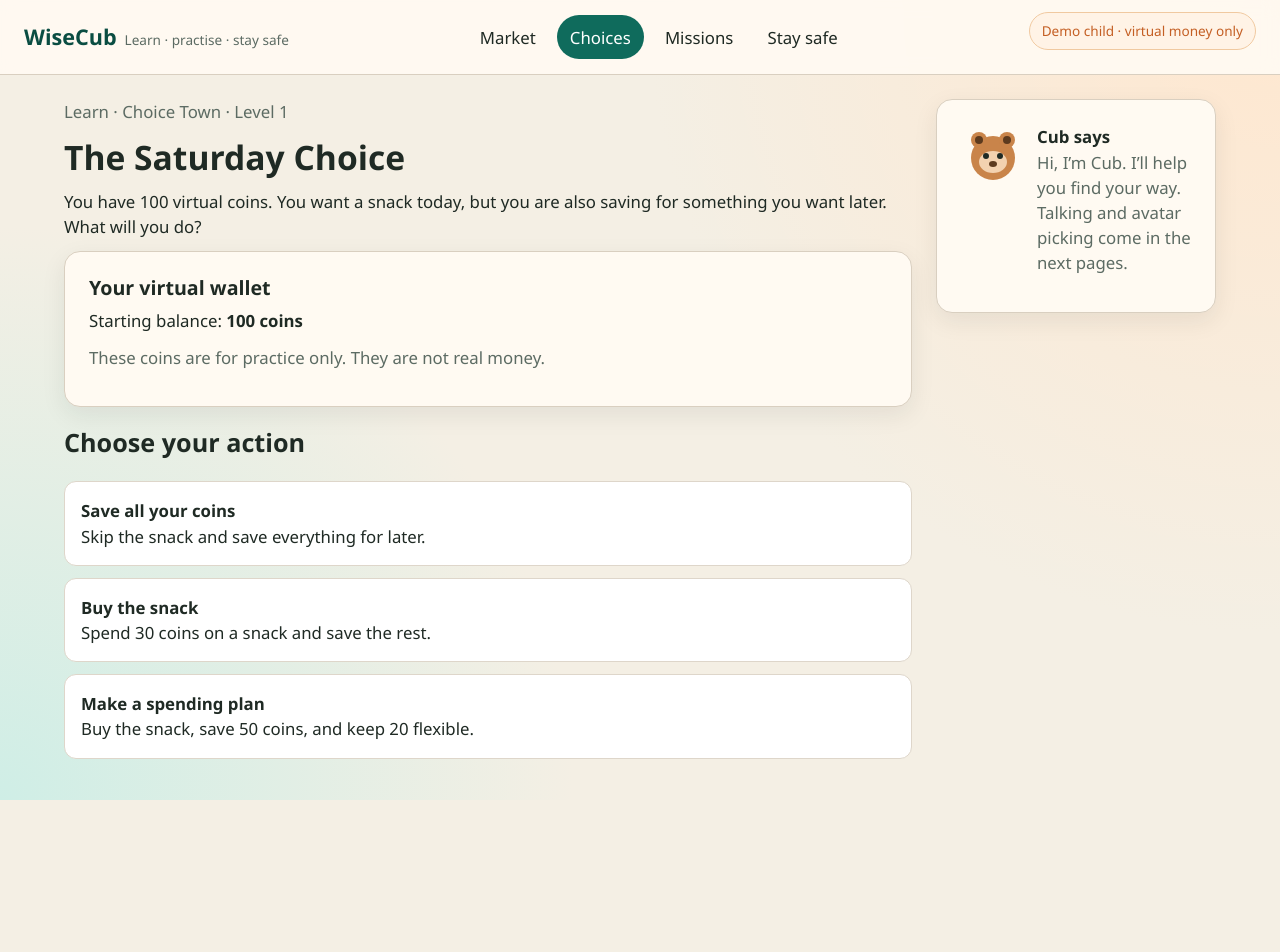
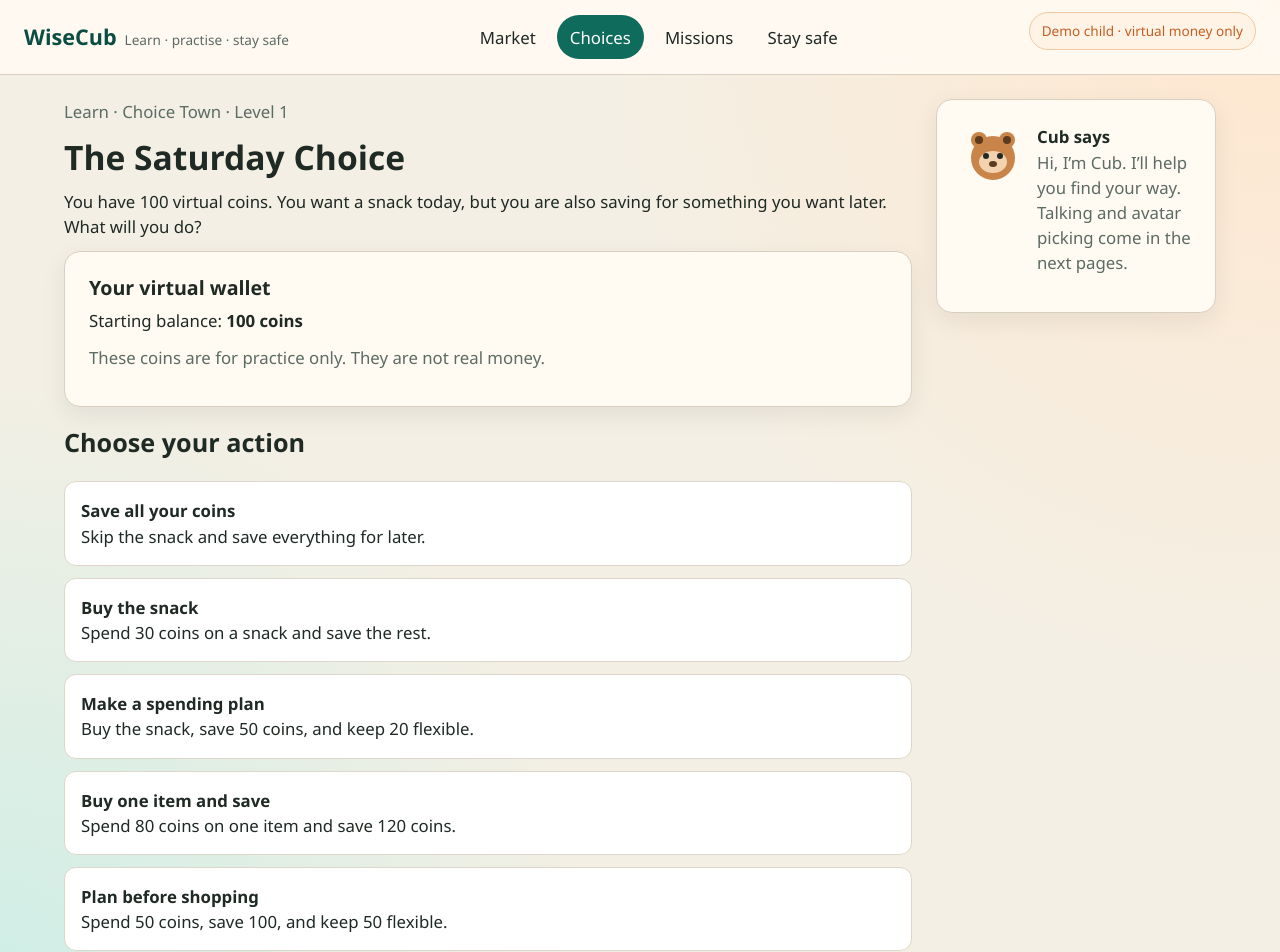
Before and after one commit to Sandumini021/WiseCub, a React (Vite) app in the folder frontend/: page /choices in a window 1280 px wide. Shown: the top 952 px of the page. Before the commit the page ends 800 px from the top, so only its background shows below. Built offline with nearby package versions, Linux system fonts and the light colour scheme.

Commit message:
Add Smart Shopper decision choices

```diff
--- a/frontend/src/modules/decision-making/pages/LevelsPage.tsx
+++ b/frontend/src/modules/decision-making/pages/LevelsPage.tsx
@@ -43,6 +43,26 @@ const choices: Choice[] = [
     flexible: 20,
     feedback:
       "You enjoyed a snack, saved 50 coins, and kept 20 available for another choice. Planning can help balance different needs.",
+  },
+  {
+    id: "shop-save",
+    title: "Buy one item and save",
+    description: "Spend 80 coins on one item and save 120 coins.",
+    spent: 80,
+    saved: 120,
+    flexible: 0,
+    feedback:
+      "You bought one item and saved 120 coins for later.",
+  },
+  {
+    id: "shop-plan",
+    title: "Plan before shopping",
+    description: "Spend 50 coins, save 100, and keep 50 flexible.",
+    spent: 50,
+    saved: 100,
+    flexible: 50,
+    feedback:
+      "You planned your spending and kept some coins available for other needs.",
   },
 ];
 
```
